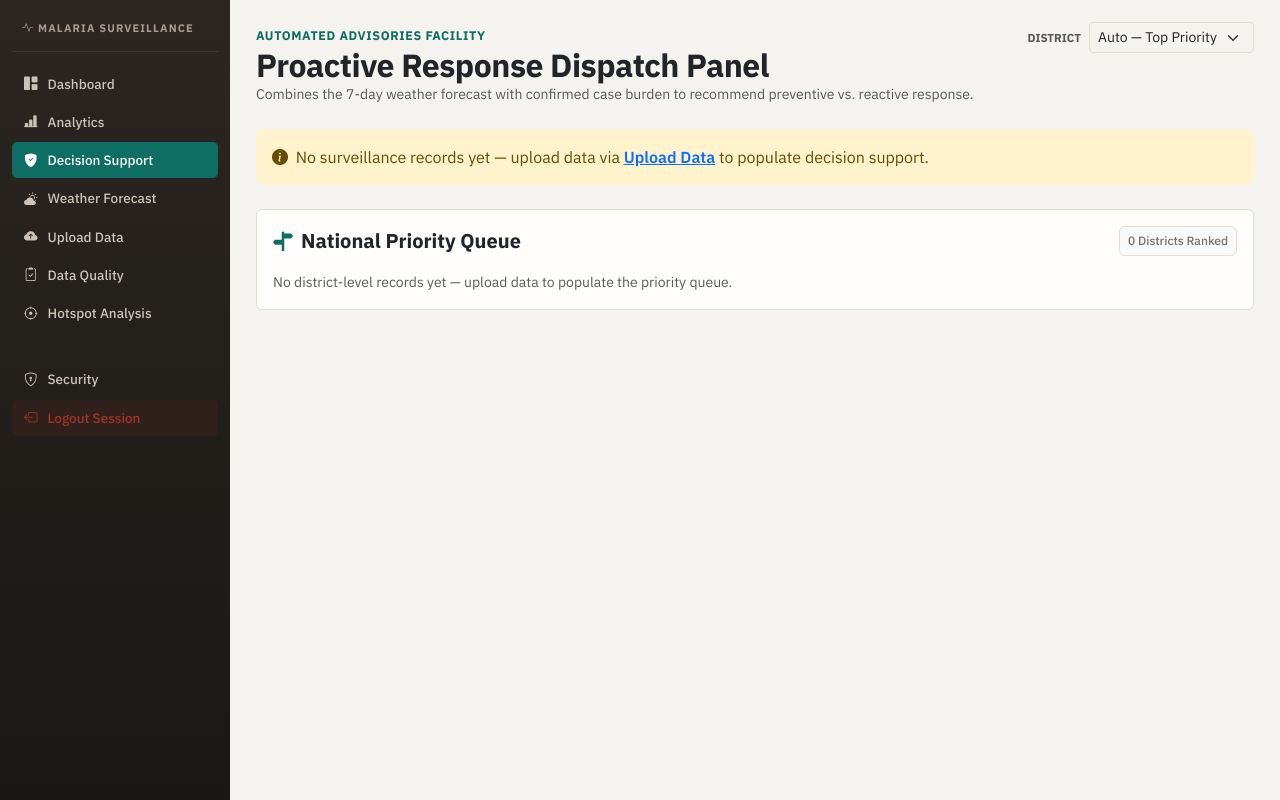
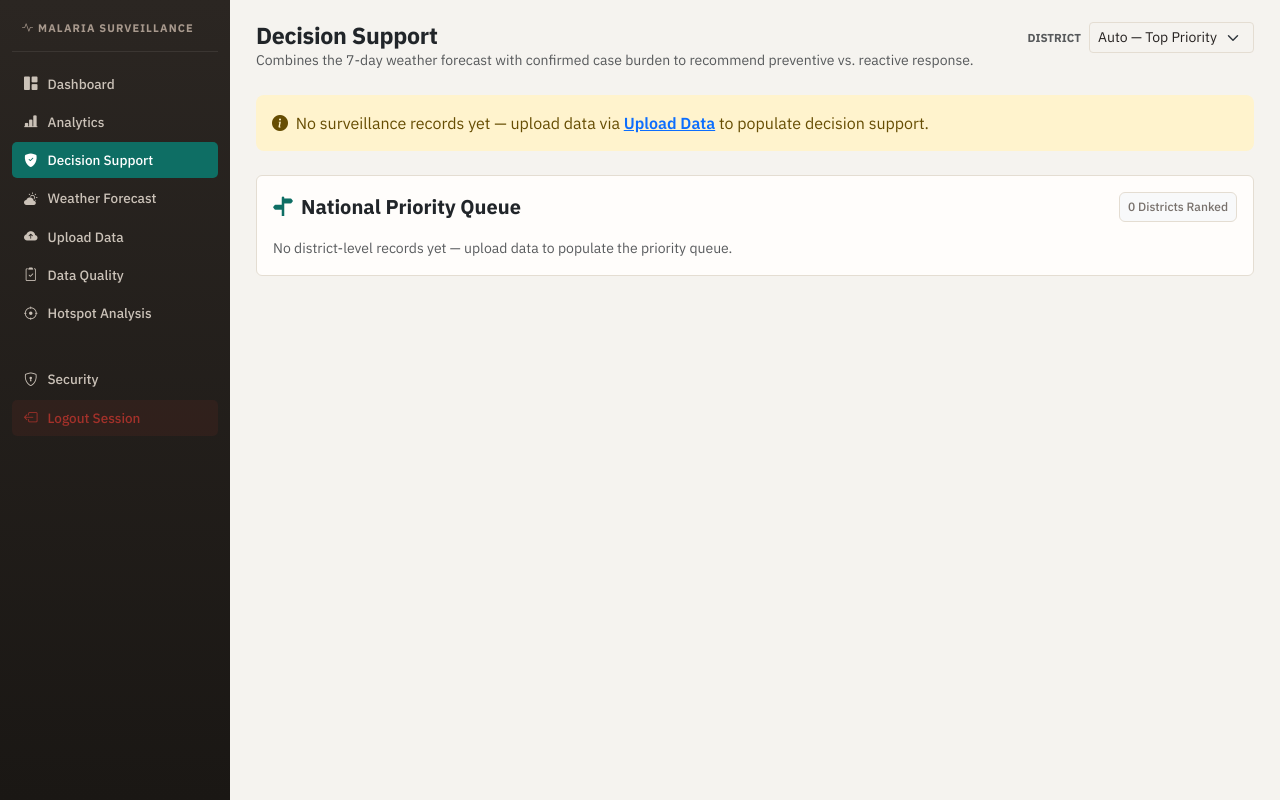
Before and after one commit to LadyStephania/Malaria-analytics-, a Django app: page /decision-support/ in a window 1280 px wide. Run offline with Django 5.2, Linux system fonts and the light colour scheme; the visitor is signed in with stand-in values (Sample User, id 1); data that the repository does not hold is empty.

Commit message:
Fix oversized page-title heading font, catch a missed jargon heading
Every page title is a bare <h2 class="fw-bold text-dark m-0">, which
left it at Bootstrap's stock ~2rem h2 size - noticeably larger and
out of step with the rest of the deliberately-sized type scale (card
headers ~1.25rem, KPI figures 2.1rem but tightly tracked). Pinned h2
to 1.45rem globally in base.html so every page's title matches the
scale used everywhere else around it, instead of relying on the
Bootstrap default nobody had actually chosen.

Also caught one heading the plain-language pass had missed: Decision
Support still had an "Automated Advisories Facility" eyebrow label and
a "Proactive Response Dispatch Panel" title. Simplified to match the
nav label ("Decision Support") and dropped the eyebrow, consistent
with every other page's plain page title.

Verified with manage.py check and a smoke test of all 9 authenticated
routes.

```diff
--- a/core_project/malaria/templates/base.html
+++ b/core_project/malaria/templates/base.html
@@ -51,6 +51,12 @@
             color: var(--ink); background-color: var(--canvas); font-family: 'IBM Plex Sans', sans-serif !important;
             font-variant-numeric: tabular-nums; /* digits line up in tables/stat tiles instead of drifting */
         }
+        /* Every page title is a bare <h2 class="fw-bold text-dark m-0">. Left alone,
+           that inherits Bootstrap's stock h2 size (~2rem) — much larger than anything
+           else in this design system (card headers ~1.25rem, KPI figures 2.1rem but
+           tightly tracked) and it read as an oversized, mismatched font next to the
+           rest of the page. Pin it to a deliberate size instead of the default. */
+        h2 { font-size: 1.45rem; letter-spacing: -0.3px; }
         .layout-wrapper { display: flex; min-height: 100vh; }
         .dashboard-sidebar {
             width: 230px; flex: 0 0 230px; padding: 20px 12px; background: var(--sidebar-gradient);
--- a/core_project/malaria/templates/decision.html
+++ b/core_project/malaria/templates/decision.html
@@ -33,8 +33,7 @@
 
 <div class="mb-4 d-flex justify-content-between align-items-start flex-wrap gap-3">
     <div>
-        <span class="text-primary fw-bold text-uppercase small" style="font-size: 0.78rem; letter-spacing: 0.05em;">Automated Advisories Facility</span>
-        <h2 class="fw-bold text-dark m-0" style="letter-spacing: -0.5px;">Proactive Response Dispatch Panel</h2>
+        <h2 class="fw-bold text-dark m-0">Decision Support</h2>
         <p class="text-muted small mb-0">Combines the 7-day weather forecast with confirmed case burden to recommend preventive vs. reactive response.</p>
     </div>
     <form method="get" class="d-flex align-items-center gap-2">
```
